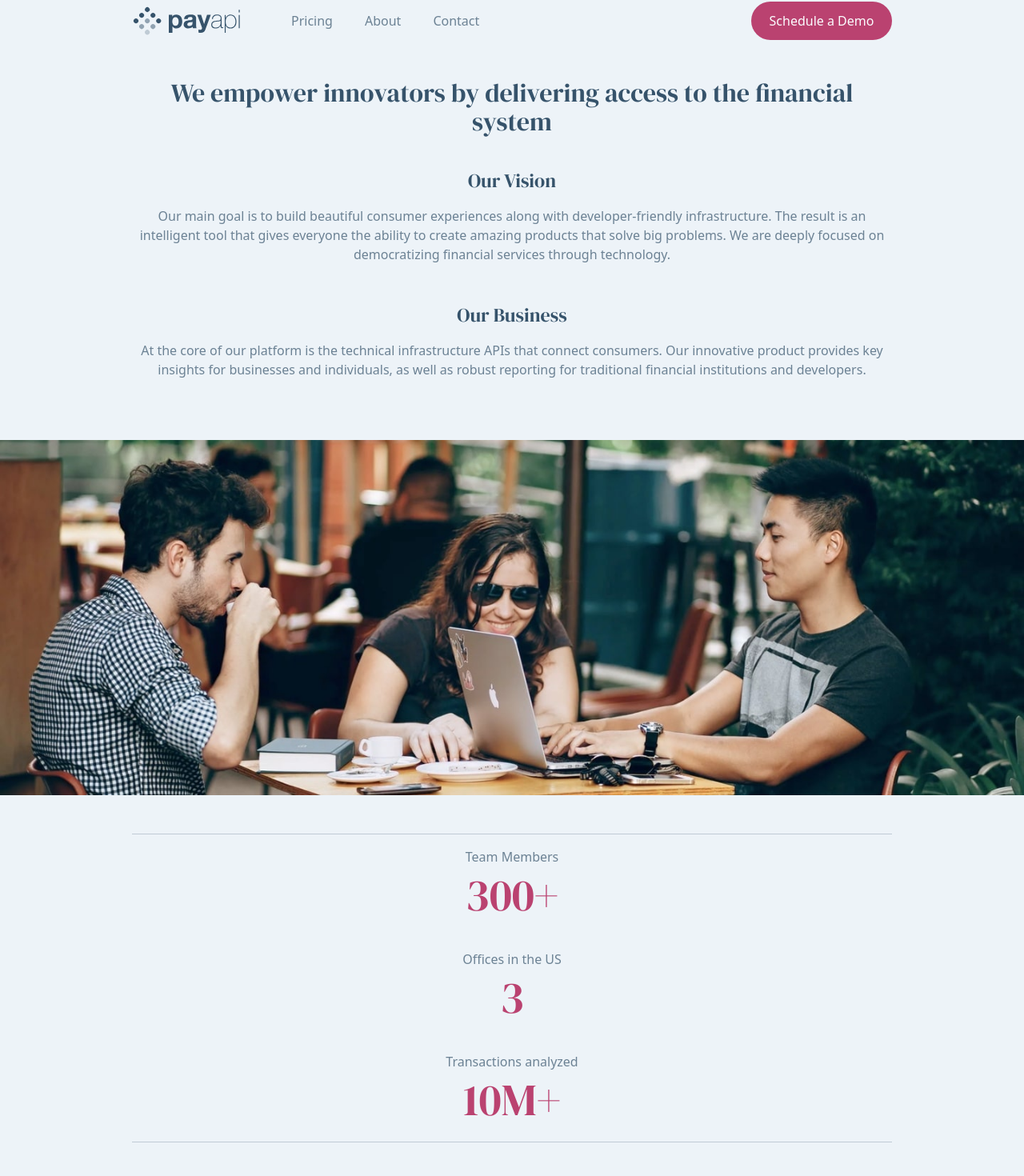
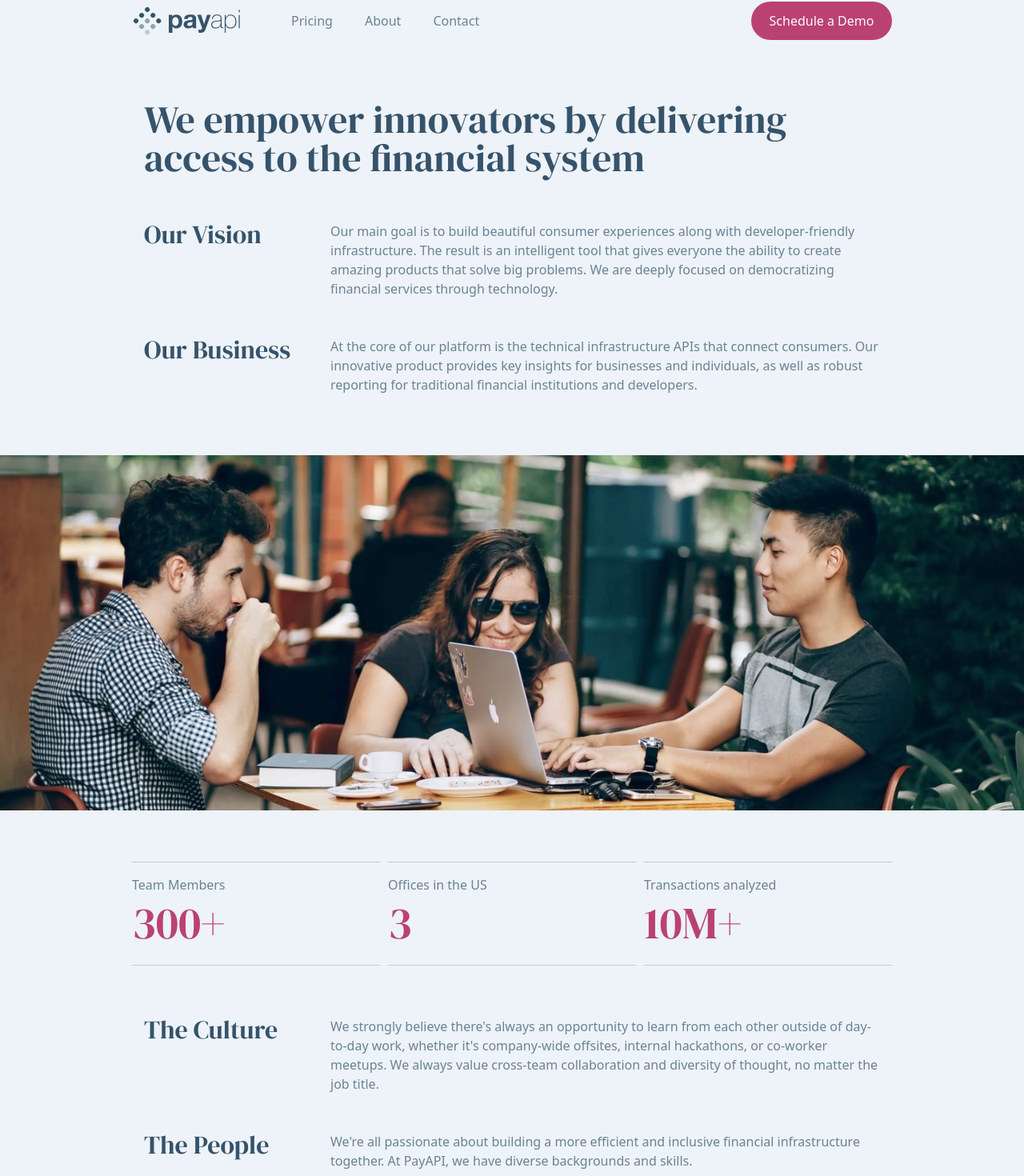
Before and after one commit to David-Henery4/pay-api-website, a React (Create React App) app: page / in a window 1280 px wide. Shown: the part 38-1508 px from the top of the page at 80% size. Built offline with nearby package versions, Linux system fonts and the light colour scheme.

Commit message:
about-responsive-layout-desk

```diff
--- a/src/pages/About.js
+++ b/src/pages/About.js
@@ -5,16 +5,16 @@ const About = () => {
   return (
     <>
       {/* TOP SECTION */}
-      <section className="col-start-2 col-end-12 flex flex-col justify-center items-center gap-10 pt-12 pb-[76px]">
-        <h2 className="text-[32px] leading-9 text-secondarySanJuanBlue font-medium font-dmDisplay text-center">
+      <section className="col-start-2 col-end-12 flex flex-col justify-center items-center gap-10 pt-12 pb-[76px] md:gap-14 md:pt-[75px] md:max-w-[920px] md:mx-auto">
+        <h2 className="text-[32px] leading-9 text-secondarySanJuanBlue font-medium font-dmDisplay text-center md:text-5xl lg:text-left">
           We empower innovators by delivering access to the financial system
         </h2>
         <div className="flex flex-col justify-center items-center gap-12 text-center">
-          <div className="flex flex-col items-center justify-center gap-4">
-            <h3 className="text-2xl font-dmDisplay text-secondarySanJuanBlue">
+          <div className="flex flex-col items-center justify-center gap-4 md:flex-row md:items-start md:w-full md:justify-start md:text-left md:gap-[10px]">
+            <h3 className="text-2xl font-dmDisplay text-secondarySanJuanBlue md:min-w-[223px] md:text-[32px]">
               Our Vision
             </h3>
-            <p>
+            <p className="max-w-[511px] md:max-w-none">
               Our main goal is to build beautiful consumer experiences along
               with developer-friendly infrastructure. The result is an
               intelligent tool that gives everyone the ability to create amazing
@@ -22,11 +22,11 @@ const About = () => {
               democratizing financial services through technology.{" "}
             </p>
           </div>
-          <div className="flex flex-col items-center justify-center gap-4">
-            <h3 className="text-2xl font-dmDisplay text-secondarySanJuanBlue">
+          <div className="flex flex-col items-center justify-center gap-4 md:flex-row md:items-start md:w-full md:justify-start md:text-left md:gap-[10px]">
+            <h3 className="text-2xl font-dmDisplay text-secondarySanJuanBlue md:min-w-[223px] md:text-[32px]">
               Our Business
             </h3>
-            <p>
+            <p className="max-w-[511px] md:max-w-none">
               At the core of our platform is the technical infrastructure APIs
               that connect consumers. Our innovative product provides key
               insights for businesses and individuals, as well as robust
@@ -49,20 +49,20 @@ const About = () => {
         </picture>
       </div>
       {/* BOTTOM SECTIONS */}
-      <section className="py-4 border-y border-y-secondarySanJuanBlue/25 col-start-2 col-end-12 flex flex-col justify-center items-center gap-8">
-        <div className="grid place-items-center">
+      <section className="py-4 border-y border-y-secondarySanJuanBlue/25 col-start-2 col-end-12 flex flex-col justify-center items-center gap-8 md:flex-row md:gap-[10px] md:border-y-0">
+        <div className="grid place-items-center md:w-full md:justify-items-start md:border-y md:border-y-secondarySanJuanBlue/25 md:py-4">
           <h4>Team Members</h4>
           <p className="text-[56px] text-primaryDarkPink font-dmDisplay leading-[72px]">
             300+
           </p>
         </div>
-        <div className="grid place-items-center">
+        <div className="grid place-items-center md:w-full md:justify-items-start md:border-y md:border-y-secondarySanJuanBlue/25 md:py-4">
           <h4>Offices in the US</h4>
           <p className="text-[56px] text-primaryDarkPink font-dmDisplay leading-[72px]">
             3
           </p>
         </div>
-        <div className="grid place-items-center">
+        <div className="grid place-items-center md:w-full md:justify-items-start md:border-y md:border-y-secondarySanJuanBlue/25 md:py-4">
           <h4>Transactions analyzed</h4>
           <p className="text-[56px] text-primaryDarkPink font-dmDisplay leading-[72px]">
             10M+
@@ -70,12 +70,12 @@ const About = () => {
         </div>
       </section>
       {/**/}
-      <section className="col-start-2 col-end-12 flex flex-col justify-center items-center gap-12 text-center pt-12">
-        <div className="flex flex-col items-center justify-center gap-4">
-          <h3 className="text-2xl font-dmDisplay text-secondarySanJuanBlue">
+      <section className="col-start-2 col-end-12 flex flex-col justify-center items-center gap-12 text-center pt-12 md:max-w-[920px] md:mx-auto">
+        <div className="flex flex-col items-center justify-center gap-4 md:flex-row md:items-start md:w-full md:justify-start md:text-left md:gap-[10px]">
+          <h3 className="text-2xl font-dmDisplay text-secondarySanJuanBlue md:min-w-[223px] md:text-[32px]">
             The Culture
           </h3>
-          <p>
+          <p className="max-w-[511px] md:max-w-none">
             We strongly believe there's always an opportunity to learn from each
             other outside of day-to-day work, whether it's company-wide
             offsites, internal hackathons, or co-worker meetups. We always value
@@ -83,11 +83,11 @@ const About = () => {
             title.
           </p>
         </div>
-        <div className="flex flex-col items-center justify-center gap-4">
-          <h3 className="text-2xl font-dmDisplay text-secondarySanJuanBlue">
+        <div className="flex flex-col items-center justify-center gap-4 md:flex-row md:items-start md:w-full md:justify-start md:text-left md:gap-[10px]">
+          <h3 className="text-2xl font-dmDisplay text-secondarySanJuanBlue md:min-w-[223px] md:text-[32px]">
             The People
           </h3>
-          <p>
+          <p className="max-w-[511px] md:max-w-none">
             We're all passionate about building a more efficient and inclusive
             financial infrastructure together. At PayAPI, we have diverse
             backgrounds and skills.
```
